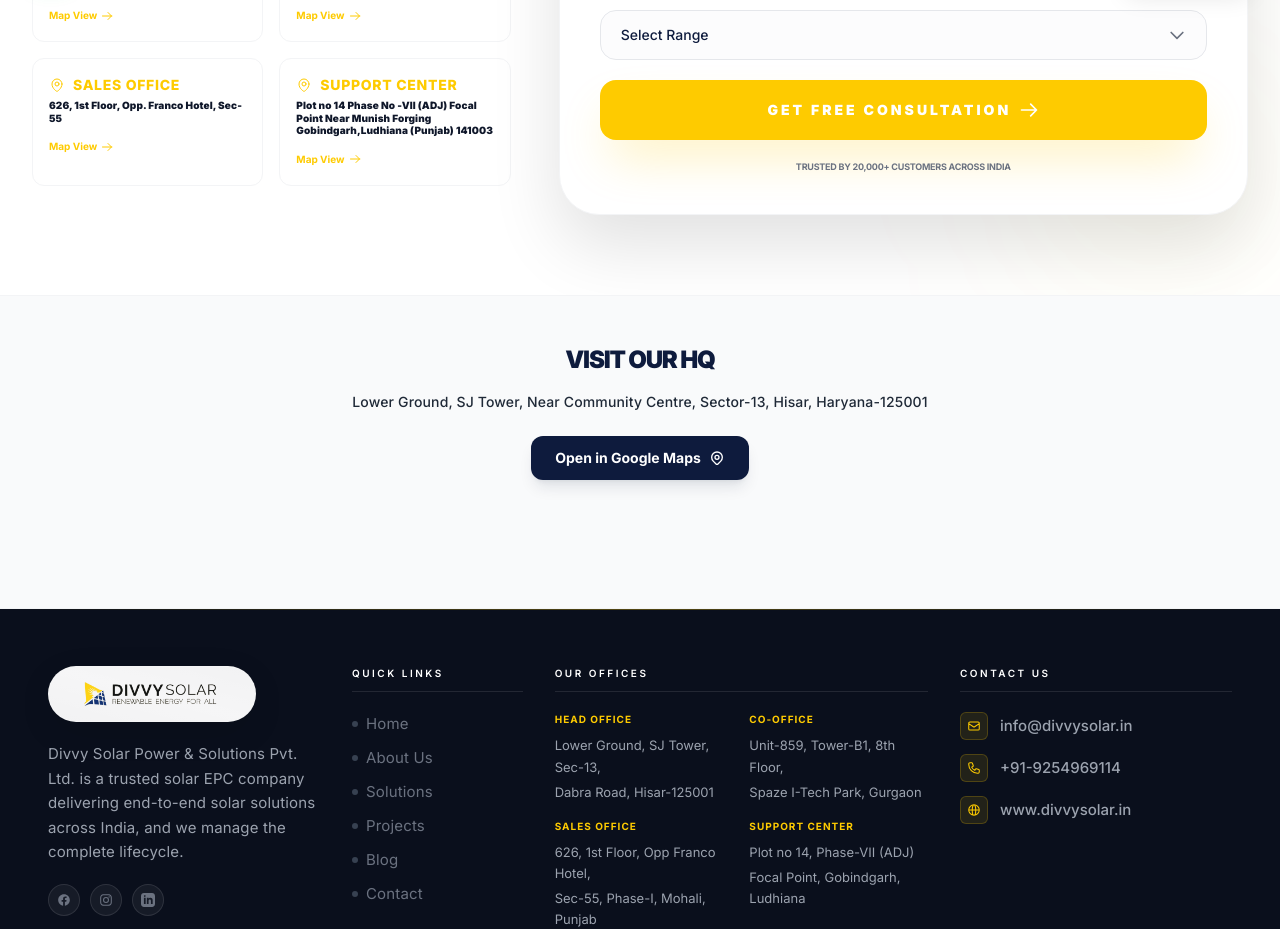
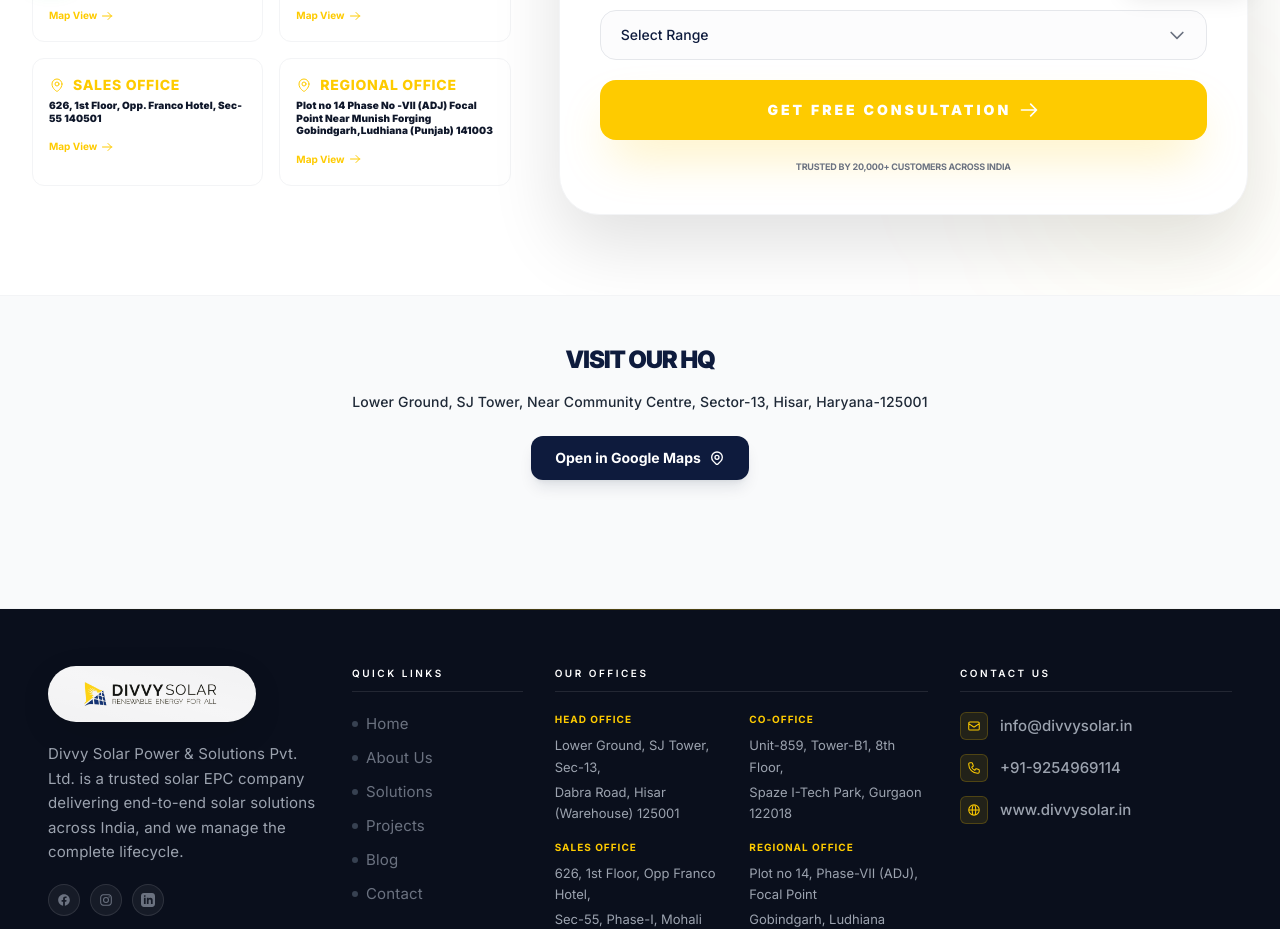
Before and after one commit to divvysolar/divvysolar-website, a Next.js app: page /contact in a window 1280 px wide. Shown: the part 794-1723 px from the top of the page. Built offline with nearby package versions, Linux system fonts and the light colour scheme.

Commit message:
footer office

```diff
--- a/components/common/Footer.jsx
+++ b/components/common/Footer.jsx
@@ -17,21 +17,21 @@
     const offices = [
         {
             title: 'Head Office',
-            lines: ['Lower Ground, SJ Tower, Sec-13,', 'Dabra Road, Hisar-125001'],
+            lines: ['Lower Ground, SJ Tower, Sec-13,', 'Dabra Road, Hisar (Warehouse) 125001'],
         },
         {
             title: 'CO-Office',
-            lines: ['Unit-859, Tower-B1, 8th Floor,', 'Spaze I-Tech Park, Gurgaon'],
+            lines: ['Unit-859, Tower-B1, 8th Floor,', 'Spaze I-Tech Park, Gurgaon 122018'],
         },
         {
             title: 'Sales Office',
-            lines: ['626, 1st Floor, Opp Franco Hotel,', 'Sec-55, Phase-I, Mohali, Punjab'],
+            lines: ['626, 1st Floor, Opp Franco Hotel,', 'Sec-55, Phase-I, Mohali 140501'],
         },
         {
-            title: 'Support Center',
+            title: 'Regional Office',
             lines: [
-                'Plot no 14, Phase-VII (ADJ)',
-                'Focal Point, Gobindgarh, Ludhiana'
+                'Plot no 14, Phase-VII (ADJ), Focal Point',
+                'Gobindgarh, Ludhiana 411010'
             ],
         },
     ];
--- a/components/contact/ConsultationInfo.jsx
+++ b/components/contact/ConsultationInfo.jsx
@@ -5,23 +5,23 @@
         {
             type: 'Head Office',
             city: 'Hisar, HR',
-            address: 'Lower Ground, SJ Tower, Sector-13, Dabra Road',
+            address: 'Lower Ground, SJ Tower, Sector-13, Dabra Road (Warehouse) 125001',
             url: 'https://maps.app.goo.gl/YdQvZ4XaNH6iUFii6'
         },
         {
             type: 'CO-Office',
             city: 'Gurgaon, HR',
-            address: 'Unit-859, Tower-B1, Spaze I-Tech Park, Sector 49',
+            address: 'Unit-859, Tower-B1, Spaze I-Tech Park, Sector 49 122018',
             url: 'https://maps.app.goo.gl/2K1BLD2jJBGLqhmk7'
         },
         {
             type: 'Sales Office',
             city: 'Mohali, PB',
-            address: '626, 1st Floor, Opp. Franco Hotel, Sec-55',
+            address: '626, 1st Floor, Opp. Franco Hotel, Sec-55 140501',
             url: 'https://maps.app.goo.gl/nhdbCxZFQiqju9n59'
         },
         {
-            type: 'Support Center',
+            type: 'Regional Office',
             city: 'Ludhiana, PB',
             address: 'Plot no 14 Phase No -VII (ADJ) Focal Point Near Munish Forging Gobindgarh,Ludhiana (Punjab) 141003',
             url: 'https://www.google.com/maps/search/?api=1&query=Plot+no+14+Phase+VII+Focal+Point+Ludhiana+Munish+Forging'
```
